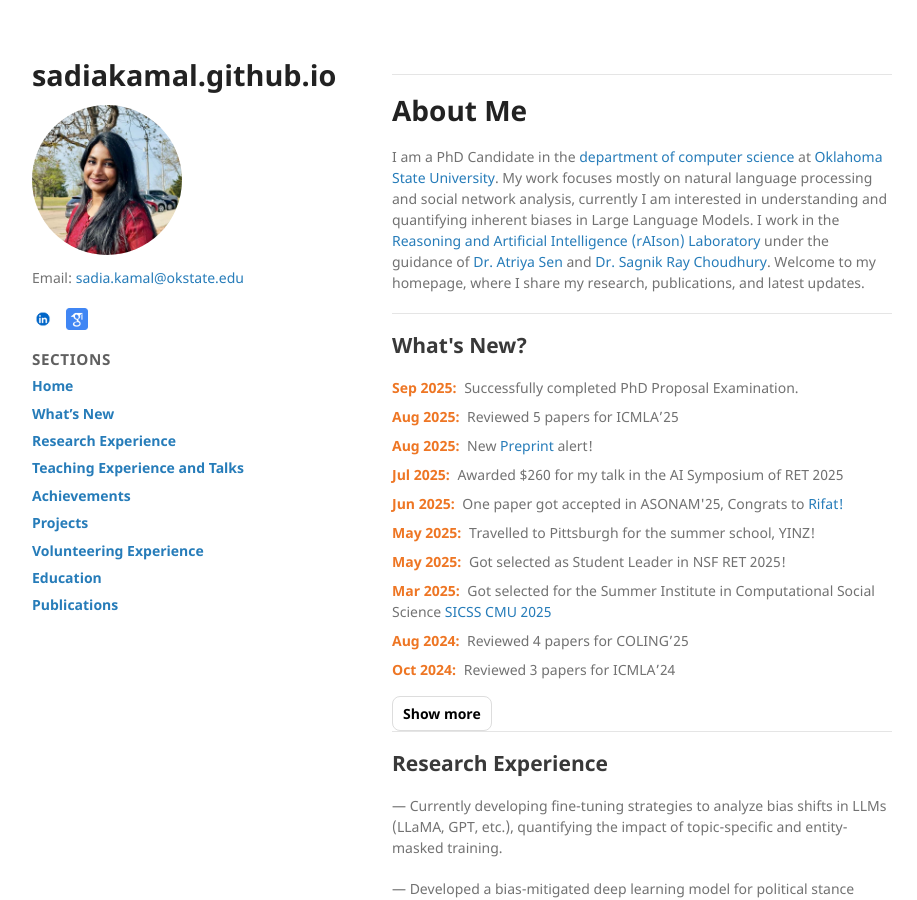
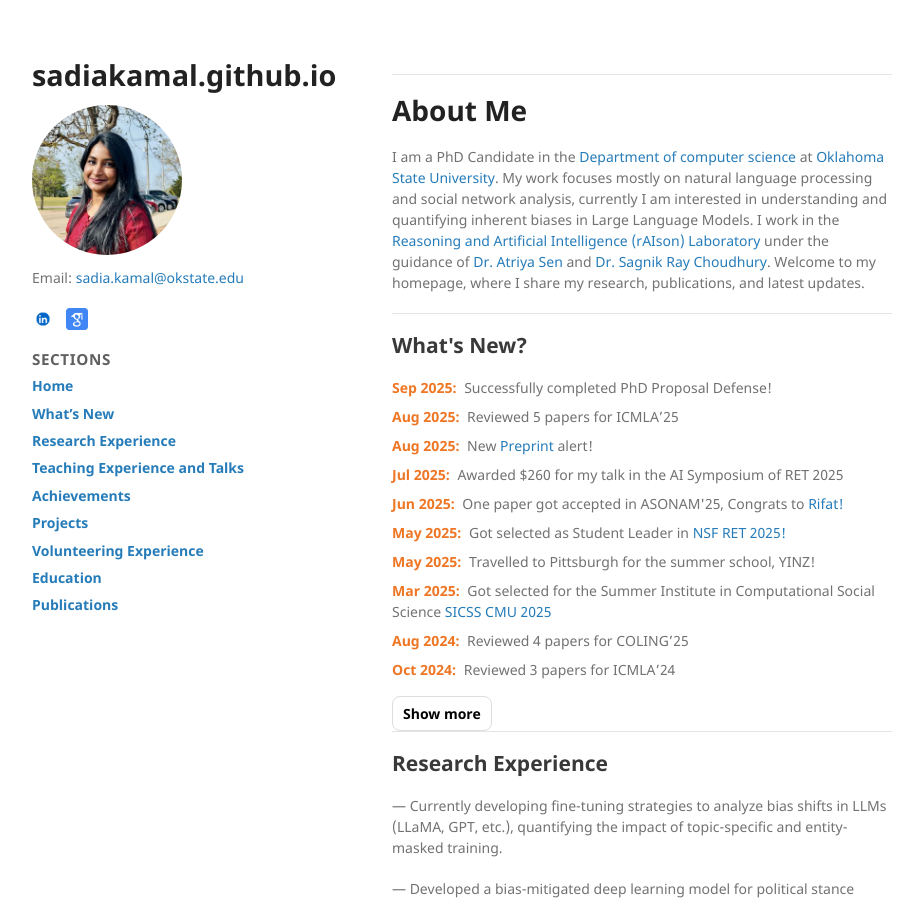
Before and after one commit to sadiakamal/sadiakamal.github.io, a Jekyll site: the page built from index.md, in a window 1280 px wide and 900 px high. Shown: the whole window, without its empty margins (178-1095 px from the left). Built offline with Jekyll 4.4.1, drawn with Linux system fonts in a browser that asks for light colours; the repository's description, which GitHub fills in, is left out.

Commit message:
Update index.md

```diff
--- a/index.md
+++ b/index.md
@@ -8,18 +8,18 @@ layout: default
 
 # About Me
 
-I am a PhD Candidate in the [department of computer science](https://cas.okstate.edu/computer_science/) at [Oklahoma State University](https://go.okstate.edu). My work focuses mostly on natural language processing and social network analysis, currently I am interested in understanding and quantifying inherent biases in Large Language Models. I work in the [Reasoning and Artificial Intelligence (rAIson) Laboratory](https://cas.okstate.edu/computer_science/about_us/dr_sen_lab/research_team.html) under the guidance of [Dr. Atriya Sen](https://experts.okstate.edu/atriya.sen) and [Dr. Sagnik Ray Choudhury](https://sagnik.github.io). Welcome to my homepage, where I share my research, publications, and latest updates.
+I am a PhD Candidate in the [Department of computer science](https://cas.okstate.edu/computer_science/) at [Oklahoma State University](https://go.okstate.edu). My work focuses mostly on natural language processing and social network analysis, currently I am interested in understanding and quantifying inherent biases in Large Language Models. I work in the [Reasoning and Artificial Intelligence (rAIson) Laboratory](https://cas.okstate.edu/computer_science/about_us/dr_sen_lab/research_team.html) under the guidance of [Dr. Atriya Sen](https://experts.okstate.edu/atriya.sen) and [Dr. Sagnik Ray Choudhury](https://sagnik.github.io). Welcome to my homepage, where I share my research, publications, and latest updates.
 
 ---
 <h2>What's New?</h2>
 <div id="whats-new">
-  <p><span class="date">Sep 2025:</span> Successfully completed PhD Proposal Examination.</p>
+  <p><span class="date">Sep 2025:</span> Successfully completed PhD Proposal Defense!</p>
   <p><span class="date">Aug 2025:</span> Reviewed 5 papers for ICMLA’25</p>
   <p><span class="date">Aug 2025:</span> New <a href="https://arxiv.org/pdf/2506.22493" target="_blank">Preprint</a> alert!</p>
   <p><span class="date">Jul 2025:</span> Awarded $260 for my talk in the AI Symposium of RET 2025</p>
   <p><span class="date">Jun 2025:</span> One paper got accepted in ASONAM'25, Congrats to <a href="https://copotronicrifat.github.io" target="_blank">Rifat!</a></p>
+  <p><span class="date">May 2025:</span> Got selected as Student Leader in <a href="https://cas.okstate.edu/computer_science/ret/" target="_blank">NSF RET 2025!</a></p>
   <p><span class="date">May 2025:</span> Travelled to Pittsburgh for the summer school, YINZ!</p>
-  <p><span class="date">May 2025:</span> Got selected as Student Leader in NSF RET 2025!</p>
   <p><span class="date">Mar 2025:</span> Got selected for the Summer Institute in Computational Social Science <a href="https://sicss.io/2025/cmu/people" target="_blank">SICSS CMU 2025</a></p>
   <p><span class="date">Aug 2024:</span> Reviewed 4 papers for COLING’25</p>
   <p><span class="date">Oct 2024:</span> Reviewed 3 papers for ICMLA’24</p>
```
